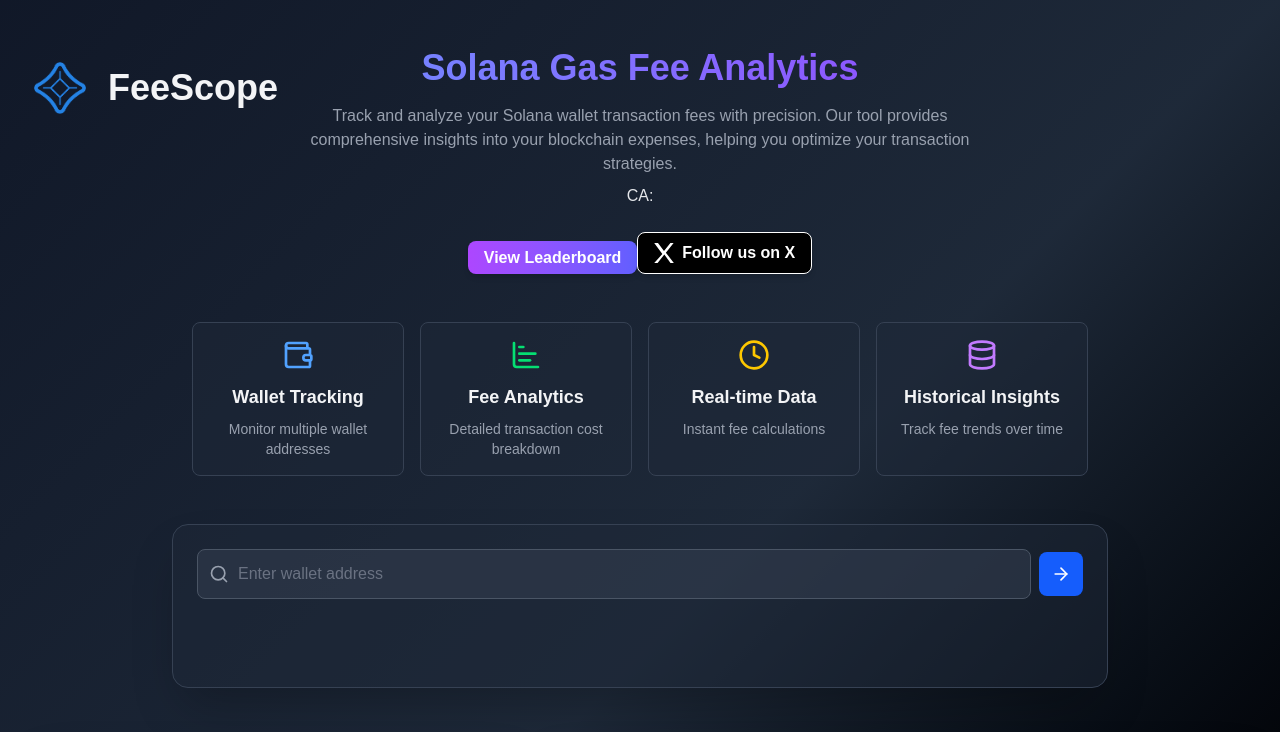
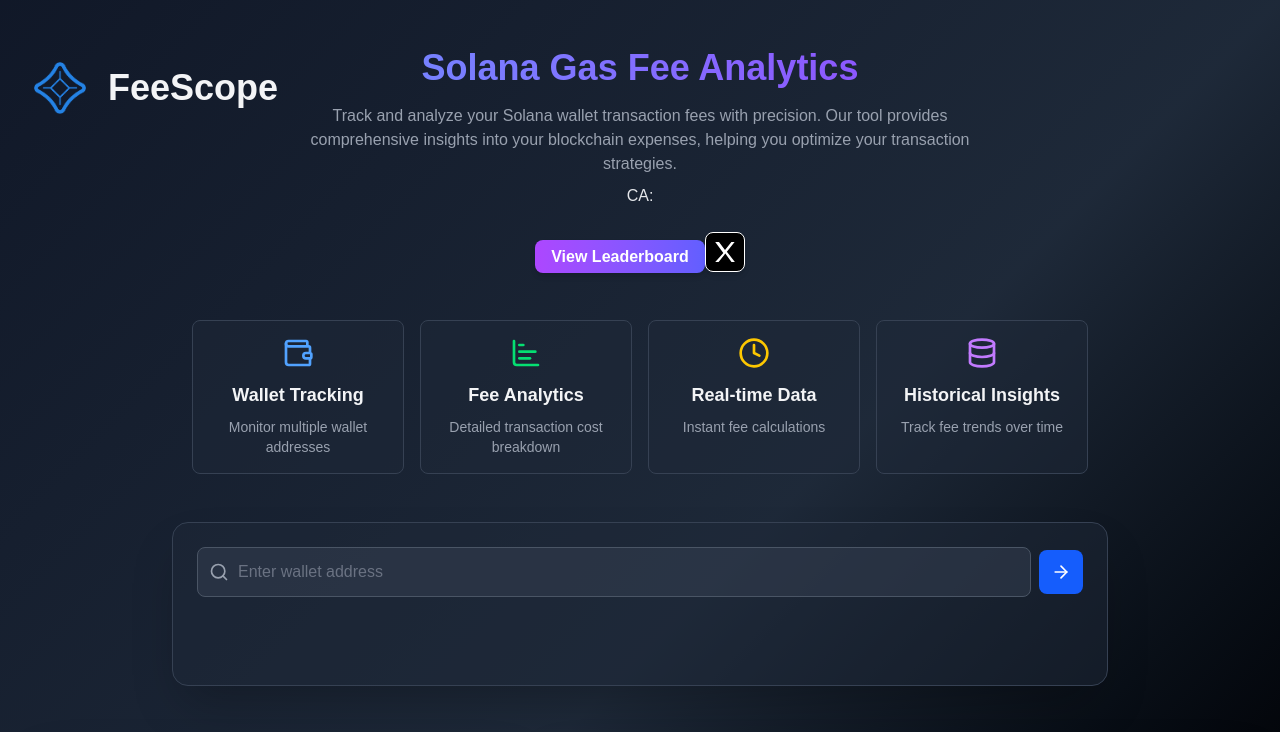
Before and after one commit to Mmuaz-pixel/solana_fee_tracker, a Next.js app: page / in a window 1280 px wide. Shown: the top 732 px of the page. Built offline with nearby package versions, Linux system fonts and the light colour scheme.

Commit message:
Update page.js

```diff
--- a/src/app/page.js
+++ b/src/app/page.js
@@ -331,7 +331,7 @@ export default function Home() {
   href="https://twitter.com/feescopeonsol"
   target="_blank"
   rel="noopener noreferrer"
-  className="mt-4 inline-flex items-center justify-center space-x-2 px-4 py-2 bg-black border border-white text-white font-semibold rounded-lg shadow-md hover:bg-gray-900 transition duration-300"
+  className="mt-4 inline-flex items-center justify-center w-10 h-10 bg-black border border-white rounded-lg shadow-md hover:bg-gray-900 transition duration-300"
 >
   <svg
     xmlns="http://www.w3.org/2000/svg"
@@ -341,8 +341,8 @@ export default function Home() {
   >
     <path d="M714 591l475-591H993L600 486 231 0H0l498 675L0 1227h207l414-514 377 514h207z" />
   </svg>
-  <span>Follow us on X</span>
 </a>
+
 
         </div>
 
```
